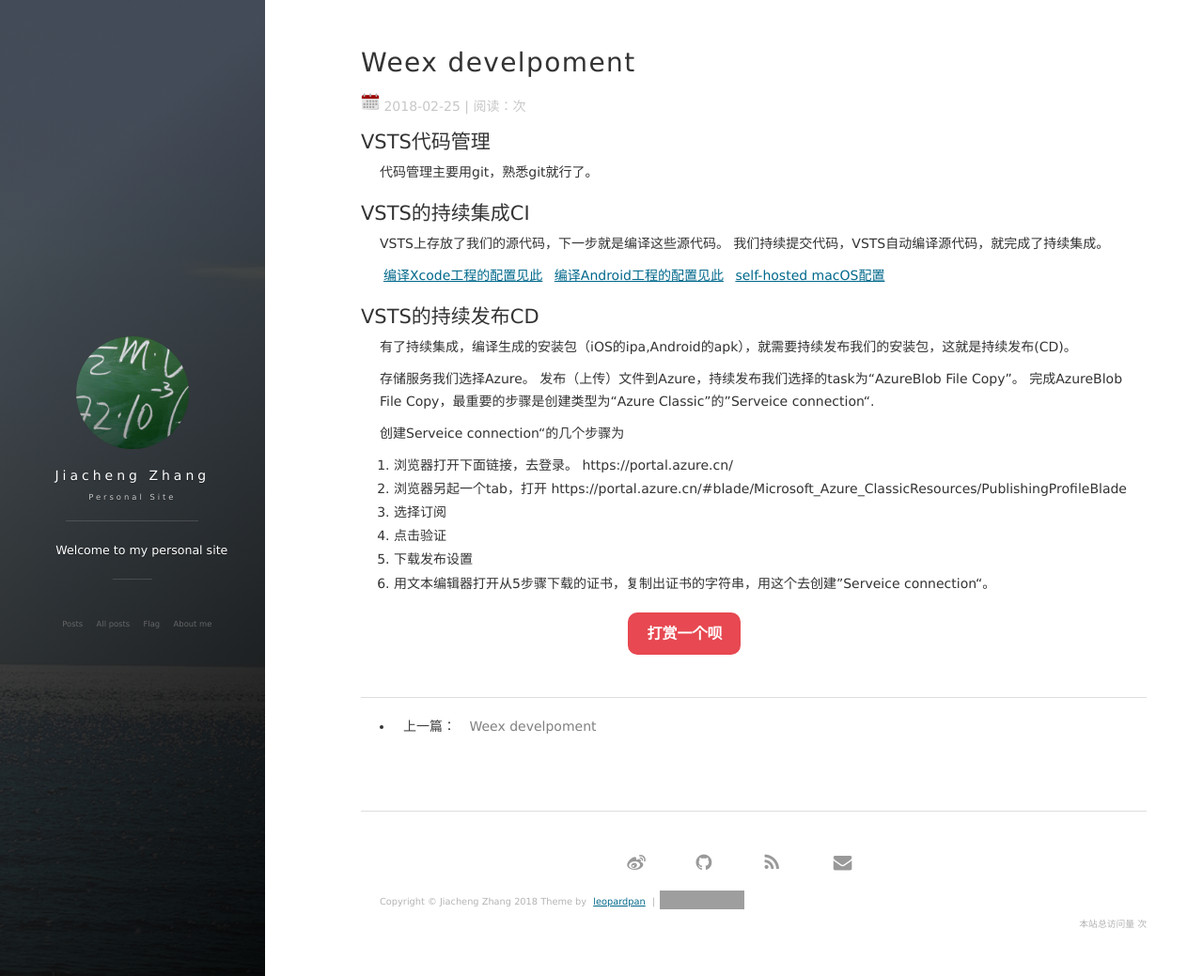
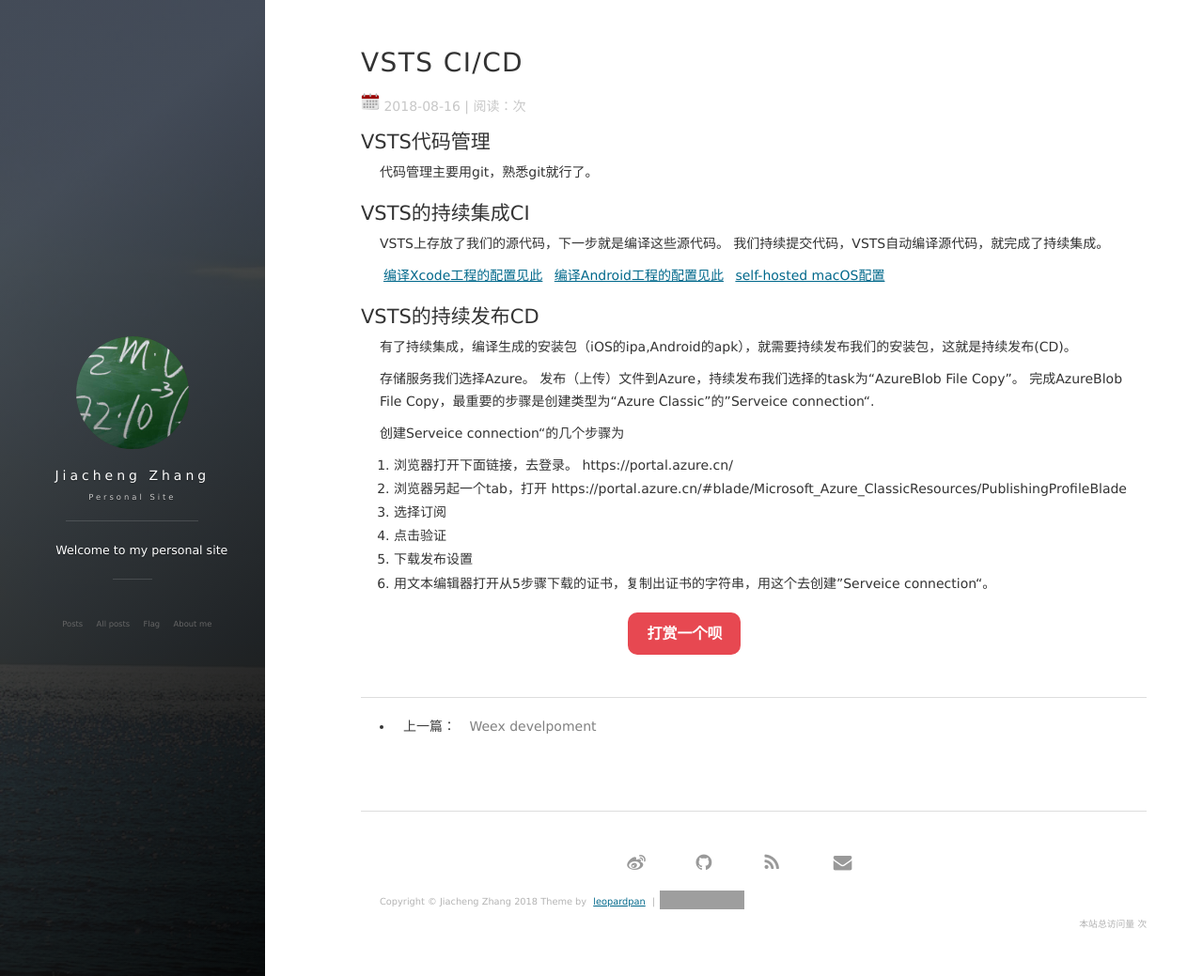
Before and after one commit to zhangjiacheng/zhangjiacheng.github.io, a Jekyll site: the page built from _posts/2018-08-16-VSTS.md, in a window 1280 px wide and 1039 px high. Shown: the whole window at 94% size. Built offline with Jekyll 4.4.1, drawn with Linux system fonts in a browser that asks for light colours; nearby versions of some CDN libraries; comment, search, counter and statistics services are not loaded; grey boxes are pictures that could not be loaded.

Commit message:
change the post of vsts

```diff
--- a/_posts/2018-08-16-VSTS.md
+++ b/_posts/2018-08-16-VSTS.md
@@ -1,8 +1,8 @@
 ---
 layout: post
-title: "Weex develpoment"
-date: 2018-02-25
-description: "The FAQ of weex development"
+title: "VSTS CI/CD"
+date: 2018-08-16
+description: "The FAQ of VSTS CI/CD"
 tag: Blog
 ---
 
```
